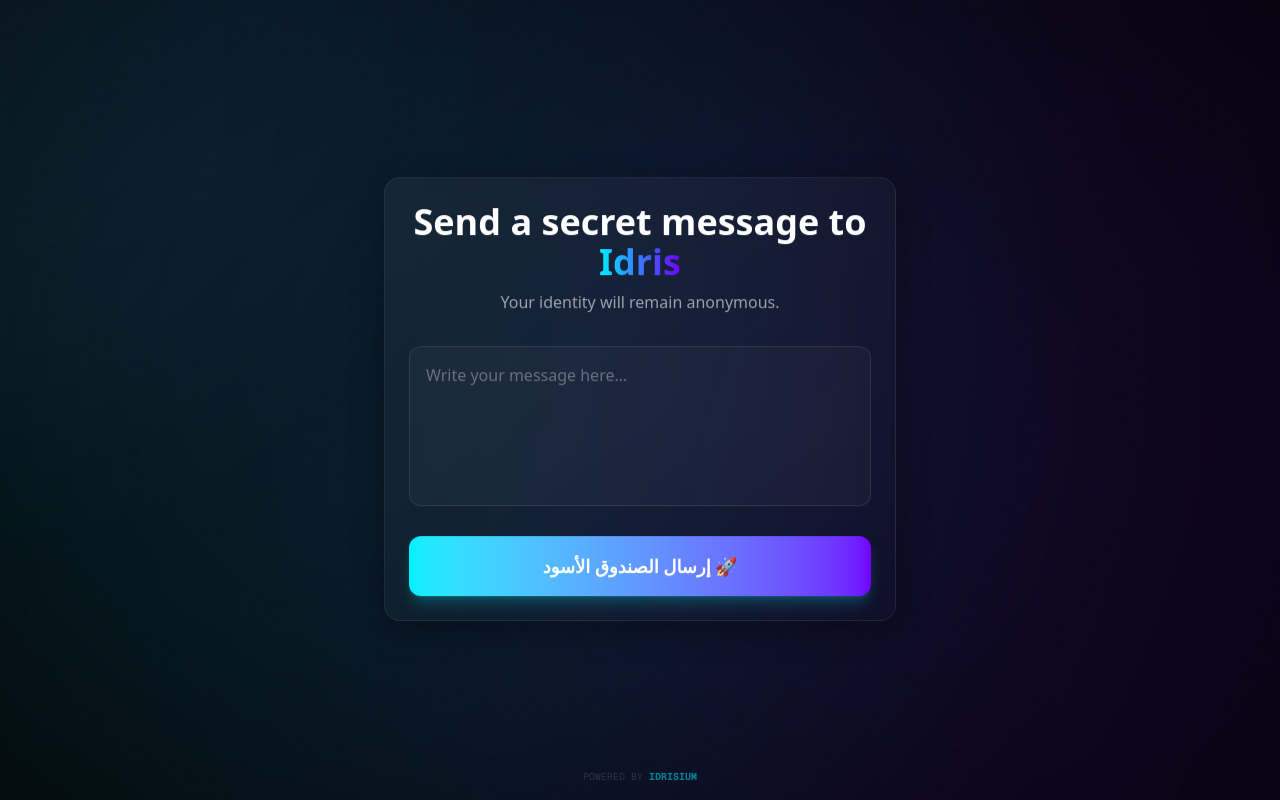
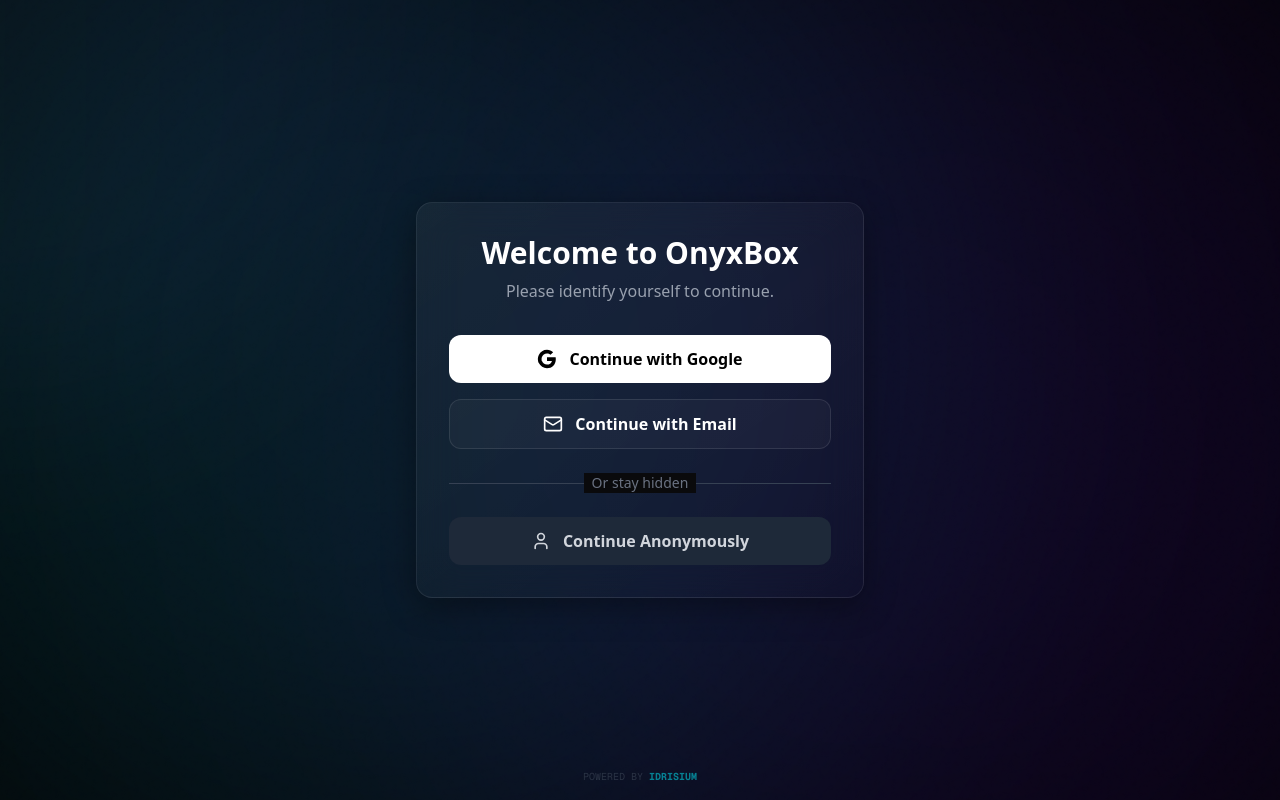
Before and after one commit to 17212/OnyxBox, a Next.js app: page / in a window 1280 px wide. Built offline with nearby package versions, Linux system fonts and the light colour scheme; no server answers.

Commit message:
Update LandingPage.tsx

```diff
--- a/src/features/messaging/LandingPage.tsx
+++ b/src/features/messaging/LandingPage.tsx
@@ -3,11 +3,20 @@
 import { useState, useEffect } from "react";
 import { motion, AnimatePresence } from "framer-motion";
 import { collection, addDoc, serverTimestamp } from "firebase/firestore";
-import { db } from "@/core/lib/firebase";
+import {
+  signInWithPopup,
+  GoogleAuthProvider,
+  signInAnonymously,
+  onAuthStateChanged,
+  User,
+  signInWithEmailAndPassword,
+  createUserWithEmailAndPassword
+} from "firebase/auth";
+import { auth, db } from "@/core/lib/firebase";
 import GlassCard from "@/shared/components/GlassCard";
 import GradientButton from "@/shared/components/GradientButton";
 import AnimatedBackground from "@/shared/components/AnimatedBackground";
-import { CheckCircle, AlertCircle } from "lucide-react";
+import { CheckCircle, AlertCircle, Lock, Mail, User as UserIcon, LogIn } from "lucide-react";
 import { ToastContainer, toast } from "react-toastify";
 import "react-toastify/dist/ReactToastify.css";
 import { playSound } from "@/core/utils/sound";
@@ -33,6 +42,20 @@
   const [loading, setLoading] = useState(false);
   const [sent, setSent] = useState(false);
   const [cooldown, setCooldown] = useState(false);
+  const [user, setUser] = useState<User | null>(null);
+  const [authLoading, setAuthLoading] = useState(true);
+  const [showEmailForm, setShowEmailForm] = useState(false);
+  const [email, setEmail] = useState("");
+  const [password, setPassword] = useState("");
+  const [isSignUp, setIsSignUp] = useState(false);
+
+  useEffect(() => {
+    const unsubscribe = onAuthStateChanged(auth, (currentUser) => {
+      setUser(currentUser);
+      setAuthLoading(false);
+    });
+    return () => unsubscribe();
+  }, []);
 
   useEffect(() => {
     const lastSent = localStorage.getItem("lastSent");
@@ -45,9 +68,61 @@
     }
   }, []);
 
+  const handleGoogleLogin = async () => {
+    try {
+      setLoading(true);
+      const provider = new GoogleAuthProvider();
+      await signInWithPopup(auth, provider);
+      playSound("success");
+      toast.success("Logged in successfully!");
+    } catch (error) {
+      console.error("Google login error:", error);
+      toast.error("Login failed.");
+      playSound("error");
+    } finally {
+      setLoading(false);
+    }
+  };
+
+  const handleAnonymousLogin = async () => {
+    try {
+      setLoading(true);
+      await signInAnonymously(auth);
+      playSound("success");
+      toast.success("Continued anonymously!");
+    } catch (error) {
+      console.error("Anonymous login error:", error);
+      toast.error("Login failed.");
+      playSound("error");
+    } finally {
+      setLoading(false);
+    }
+  };
+
+  const handleEmailAuth = async (e: React.FormEvent) => {
+    e.preventDefault();
+    setLoading(true);
+    try {
+      if (isSignUp) {
+        await createUserWithEmailAndPassword(auth, email, password);
+        toast.success("Account created!");
+      } else {
+        await signInWithEmailAndPassword(auth, email, password);
+        toast.success("Logged in!");
+      }
+      playSound("success");
+    } catch (error: any) {
+      console.error("Email auth error:", error);
+      toast.error(error.message || "Authentication failed.");
+      playSound("error");
+    } finally {
+      setLoading(false);
+    }
+  };
+
   const handleSubmit = async (e: React.FormEvent) => {
     e.preventDefault();
-    if (!message.trim()) return;
+    if (!message.trim() || !user) return;
 
     if (cooldown) {
       playSound("error");
@@ -61,6 +136,8 @@
         content: message,
         timestamp: serverTimestamp(),
         readStatus: false,
+        senderUid: user.uid,
+        isAnonymous: user.isAnonymous,
       });
 
       localStorage.setItem("lastSent", Date.now().toString());
@@ -80,13 +157,117 @@
     }
   };
 
+  if (authLoading) {
+    return (
+      <div className="min-h-screen flex items-center justify-center bg-[#030305]">
+        <div className="animate-spin rounded-full h-12 w-12 border-t-2 border-b-2 border-primary"></div>
+      </div>
+    );
+  }
+
   return (
     <div className="min-h-screen flex items-center justify-center p-4 relative overflow-hidden">
       <AnimatedBackground />
       <ToastContainer position="top-center" theme="dark" />
 
       <AnimatePresence mode="wait">
-        {!sent ? (
+        {!user ? (
+          <motion.div
+            key="auth"
+            initial={{ opacity: 0, scale: 0.9 }}
+            animate={{ opacity: 1, scale: 1 }}
+            exit={{ opacity: 0, scale: 0.9 }}
+            className="w-full max-w-md"
+          >
+            <GlassCard className="w-full p-8" hoverEffect tiltEffect>
+              <div className="text-center mb-8">
+                <h1 className="text-3xl font-bold text-white mb-2">Welcome to OnyxBox</h1>
+                <p className="text-gray-400">Please identify yourself to continue.</p>
+              </div>
+
+              {!showEmailForm ? (
+                <div className="space-y-4">
+                  <button
+                    onClick={handleGoogleLogin}
+                    className="w-full flex items-center justify-center gap-3 bg-white text-black font-bold py-3 rounded-xl hover:bg-gray-100 transition-all transform hover:scale-[1.02]"
+                    onMouseEnter={() => playSound("hover")}
+                  >
+                    <svg className="w-5 h-5" viewBox="0 0 24 24">
+                      <path fill="currentColor" d="M22.56 12.25c0-.78-.07-1.53-.2-2.25H12v4.26h5.92c-.26 1.37-1.04 2.53-2.21 3.31v2.77h3.57c2.08-1.92 3.28-4.74 3.28-8.09z" />
+                      <path fill="currentColor" d="M12 23c2.97 0 5.46-.98 7.28-2.66l-3.57-2.77c-.98.66-2.23 1.06-3.71 1.06-2.86 0-5.29-1.93-6.16-4.53H2.18v2.84C3.99 20.53 7.7 23 12 23z" />
+                      <path fill="currentColor" d="M5.84 14.09c-.22-.66-.35-1.36-.35-2.09s.13-1.43.35-2.09V7.07H2.18C1.43 8.55 1 10.22 1 12s.43 3.45 1.18 4.93l2.85-2.84z" />
+                      <path fill="currentColor" d="M12 5.38c1.62 0 3.06.56 4.21 1.64l3.15-3.15C17.45 2.09 14.97 1 12 1 7.7 1 3.99 3.47 2.18 7.07l3.66 2.84c.87-2.6 3.3-4.53 6.16-4.53z" />
+                    </svg>
+                    Continue with Google
+                  </button>
+
+                  <button
+                    onClick={() => setShowEmailForm(true)}
+                    className="w-full flex items-center justify-center gap-3 bg-glass-bg border border-glass-border text-white font-bold py-3 rounded-xl hover:bg-white/10 transition-all transform hover:scale-[1.02]"
+                    onMouseEnter={() => playSound("hover")}
+                  >
+                    <Mail className="w-5 h-5" />
+                    Continue with Email
+                  </button>
+
+                  <div className="relative my-6">
+                    <div className="absolute inset-0 flex items-center">
+                      <div className="w-full border-t border-gray-700"></div>
+                    </div>
+                    <div className="relative flex justify-center text-sm">
+                      <span className="px-2 bg-[#0a0a0c] text-gray-500">Or stay hidden</span>
+                    </div>
+                  </div>
+
+                  <button
+                    onClick={handleAnonymousLogin}
+                    className="w-full flex items-center justify-center gap-3 bg-gray-800 text-gray-300 font-bold py-3 rounded-xl hover:bg-gray-700 transition-all transform hover:scale-[1.02]"
+                    onMouseEnter={() => playSound("hover")}
+                  >
+                    <UserIcon className="w-5 h-5" />
+                    Continue Anonymously
+                  </button>
+                </div>
+              ) : (
+                <form onSubmit={handleEmailAuth} className="space-y-4">
+                  <div>
+                    <input
+                      type="email"
+                      placeholder="Email Address"
+                      value={email}
+                      onChange={(e) => setEmail(e.target.value)}
+                      className="w-full bg-glass-bg border border-glass-border rounded-lg p-3 text-white focus:border-primary focus:outline-none"
+                      required
+                    />
+                  </div>
+                  <div>
+                    <input
+                      type="password"
+                      placeholder="Password"
+                      value={password}
+                      onChange={(e) => setPassword(e.target.value)}
+                      className="w-full bg-glass-bg border border-glass-border rounded-lg p-3 text-white focus:border-primary focus:outline-none"
+                      required
+                    />
+                  </div>
+
+                  <GradientButton type="submit" className="w-full" isLoading={loading}>
+                    {isSignUp ? "Create Account" : "Sign In"}
+                  </GradientButton>
+
+                  <div className="flex justify-between text-sm text-gray-400 mt-4">
+                    <button type="button" onClick={() => setIsSignUp(!isSignUp)} className="hover:text-white underline">
+                      {isSignUp ? "Already have an account?" : "Need an account?"}
+                    </button>
+                    <button type="button" onClick={() => setShowEmailForm(false)} className="hover:text-white">
+                      Back
+                    </button>
+                  </div>
+                </form>
+              )}
+            </GlassCard>
+          </motion.div>
+        ) : !sent ? (
           <motion.div
             key="form"
             initial={{ opacity: 0, scale: 0.9, y: 0 }}
```
